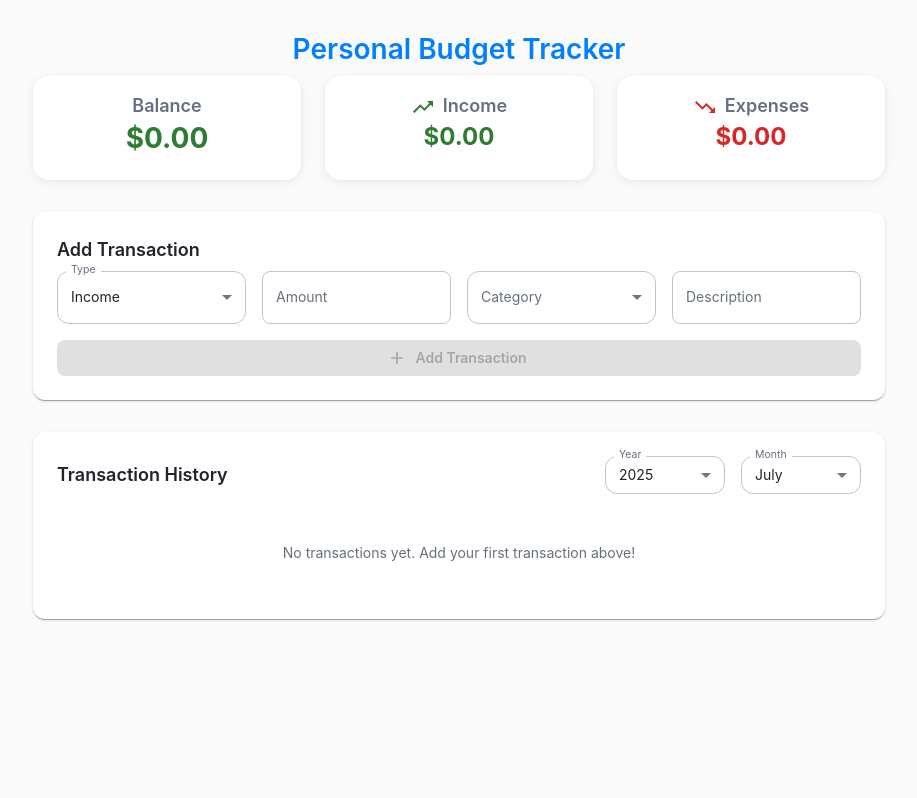
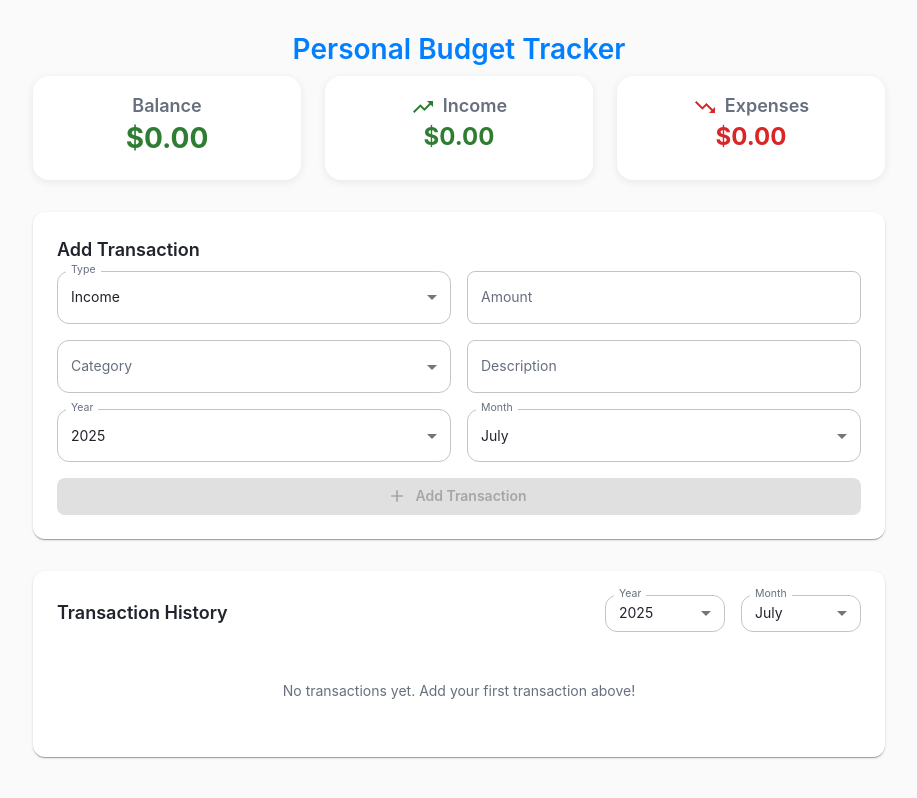
Before and after one commit to Stepanterra/pet-project-personal-budget-tracker, a React (Vite) app: page / in a window 1280 px wide. Shown: the whole page, without its empty margins (181-1098 px from the left). Built offline with nearby package versions, Linux system fonts and the light colour scheme.

Commit message:
Add year and month select
Add year and month select dropdowns.

```diff
--- a/src/pages/BudgetApp.tsx
+++ b/src/pages/BudgetApp.tsx
@@ -43,6 +43,8 @@ const BudgetApp: React.FC = () => {
   const [type, setType] = useState<'income' | 'expense'>('income');
   const [selectedYear, setSelectedYear] = useState<number>(new Date().getFullYear());
   const [selectedMonth, setSelectedMonth] = useState<number>(new Date().getMonth() + 1);
+  const [transactionYear, setTransactionYear] = useState<number>(new Date().getFullYear());
+  const [transactionMonth, setTransactionMonth] = useState<number>(new Date().getMonth() + 1);
 
   const incomeCategories = ['Salary', 'Freelance', 'Investment', 'Other Income'];
   const expenseCategories = ['Food', 'Transport', 'Entertainment', 'Bills', 'Shopping', 'Other'];
@@ -50,13 +52,16 @@ const BudgetApp: React.FC = () => {
   const addTransaction = () => {
     if (!amount || !description || !category) return;
 
+    // Create date with selected year and month (first day of the month)
+    const transactionDate = new Date(transactionYear, transactionMonth - 1, 1);
+
     const newTransaction: Transaction = {
       id: Date.now().toString(),
       type,
       amount: parseFloat(amount),
       description,
       category,
-      date: new Date(),
+      date: transactionDate,
     };
 
     setTransactions([newTransaction, ...transactions]);
@@ -194,6 +199,8 @@ const BudgetApp: React.FC = () => {
               onChange={(e) => setAmount(e.target.value)}
               inputProps={{ min: 0, step: 0.01 }}
             />
+          </Stack>
+          <Stack direction={{ xs: 'column', sm: 'row' }} spacing={2}>
             <FormControl fullWidth>
               <InputLabel>Category</InputLabel>
               <Select
@@ -214,6 +221,36 @@ const BudgetApp: React.FC = () => {
               value={description}
               onChange={(e) => setDescription(e.target.value)}
             />
+          </Stack>
+          <Stack direction={{ xs: 'column', sm: 'row' }} spacing={2}>
+            <FormControl fullWidth>
+              <InputLabel>Year</InputLabel>
+              <Select
+                value={transactionYear}
+                label="Year"
+                onChange={(e) => setTransactionYear(Number(e.target.value))}
+              >
+                {Array.from({ length: 10 }, (_, i) => new Date().getFullYear() - 5 + i).map((year) => (
+                  <MenuItem key={year} value={year}>
+                    {year}
+                  </MenuItem>
+                ))}
+              </Select>
+            </FormControl>
+            <FormControl fullWidth>
+              <InputLabel>Month</InputLabel>
+              <Select
+                value={transactionMonth}
+                label="Month"
+                onChange={(e) => setTransactionMonth(Number(e.target.value))}
+              >
+                {months.map((month) => (
+                  <MenuItem key={month.value} value={month.value}>
+                    {month.label}
+                  </MenuItem>
+                ))}
+              </Select>
+            </FormControl>
           </Stack>
           <Button
             variant="contained"
```
